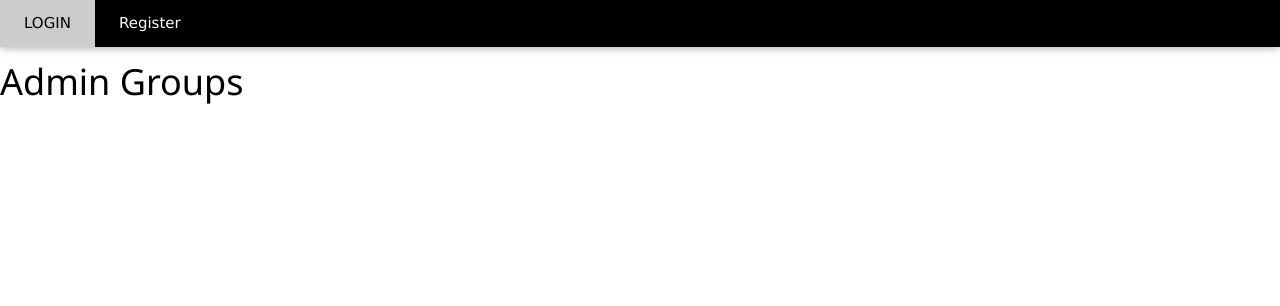
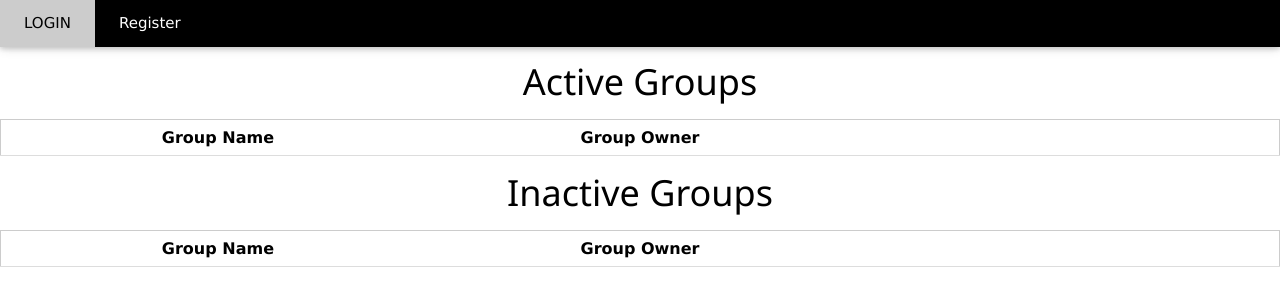
Before and after one commit to sToor16/Content-Share-Cloud-Secure-Application, a Flask app: template templates/admin/groups.html in a window 1280 px wide. Shown: the top 306 px of the page. Run offline with Flask 2, Linux system fonts and the light colour scheme; the template is opened without the code that fills it, so the values that code supplies are empty.

Commit message:
activate and deactivate groups

```diff
--- a/templates/admin/groups.html
+++ b/templates/admin/groups.html
@@ -4,6 +4,73 @@
     </head>
     <body>
         {% include 'common/navigationBar.html' %}<br><br>
-        <h1>Admin Groups</h1>
+{#        <div>#}
+            <h1 class="w3-center">Active Groups</h1>
+            <table class="w3-centered w3-striped w3-table w3-border w3-bordered">
+                <tr>
+                    <th width="33.33%">
+                        Group Name
+                    </th>
+                    <th width="33.33%">
+                        Group Owner
+                    </th>
+                    <th width="33.33%">
+                    </th>
+                </tr>
+                {% for i in range(groups|length) %}
+                    {% if groups[i]['isActive'] %}
+                        <tr>
+                            <td width="33.33%">
+                                {{ groups[i]['owner'] }}
+                            </td>
+                            <td width="33.33%">
+                                {{ groups[i]['name'] }}
+                            </td>
+                            <td width="33.33%">
+                                <form method="post" action="/admin/deactivateGroup">
+                                    <button name="deactivateGroupID" type="submit" value="{{ groups[i]['idgroup'] }}" class="w3-btn w3-green w3-center">
+                                        Deactivate Group
+                                    </button>
+                                </form>
+                            </td>
+                        </tr>
+                    {% endif %}
+                {% endfor %}
+            </table>
+{#        </div>#}
+        <div>
+            <h1 class="w3-center">Inactive Groups</h1>
+             <table class="w3-centered w3-striped w3-table w3-border w3-bordered">
+                <tr>
+                    <th width="33.33%">
+                        Group Name
+                    </th>
+                    <th width="33.33%">
+                        Group Owner
+                    </th>
+                    <th width="33.33%">
+                    </th>
+                </tr>
+                {% for i in range(groups|length) %}
+                    {% if groups[i]['isActive'] == 0 %}
+                    <tr>
+                        <td width="33.33%">
+                            {{ groups[i]['owner'] }}
+                        </td>
+                        <td width="33.33%">
+                            {{ groups[i]['name'] }}
+                        </td>
+                        <td width="33.33%">
+                            <form method="post" action="/admin/activateGroup">
+                                <button name="activateGroupID" type="submit" value="{{ groups[i]['idgroup'] }}" class="w3-btn w3-green w3-center">
+                                    Activate Group
+                                </button>
+                            </form>
+                        </td>
+                    </tr>
+                    {% endif %}
+                {% endfor %}
+             </table>
+        </div>
     </body>
 </html>
--- a/templates/admin/users.html
+++ b/templates/admin/users.html
@@ -16,7 +16,6 @@
                         User ID
                     </th>
                     <th width="33.33%">
-                        Deactivate
                     </th>
                 </tr>
                 {% for i in range(users|length) %}
@@ -50,7 +49,6 @@
                     User ID
                 </th>
                 <th width="33.33%">
-                    Activate
                 </th>
             </tr>
             {% for i in range(users|length) %}
--- a/templates/common/navigationBar.html
+++ b/templates/common/navigationBar.html
@@ -12,8 +12,8 @@
 
                 {% if session['isActive'] == 'true' %}
                     {% if session['isAdmin'] == 'true' %}
-                        <a href="../admin/users.html" class="w3-bar-item w3-button w3-padding-large">Users</a>
-                        <a href="../admin/groups.html" class="w3-bar-item w3-button w3-padding-large">Groups</a>
+                        <a href="/admin/users" class="w3-bar-item w3-button w3-padding-large">Users</a>
+                        <a href="/admin/groups" class="w3-bar-item w3-button w3-padding-large">Groups</a>
                     {% else %}
                         <a href="/groups" class="w3-bar-item w3-button w3-padding-large">Groups</a>
                     {% endif %}
```
Also changed, not shown: controller/admin.py (+41 -1 lines).
